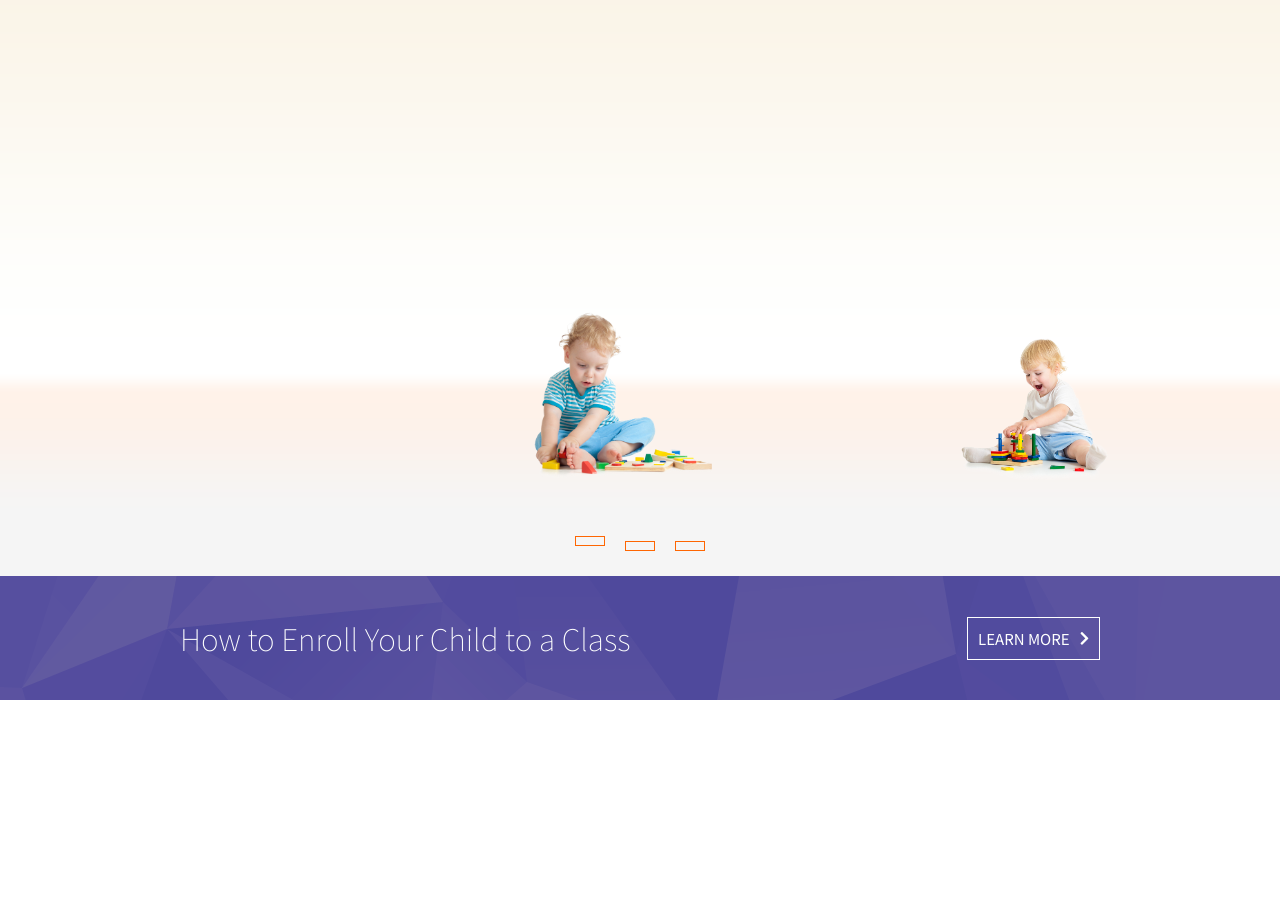
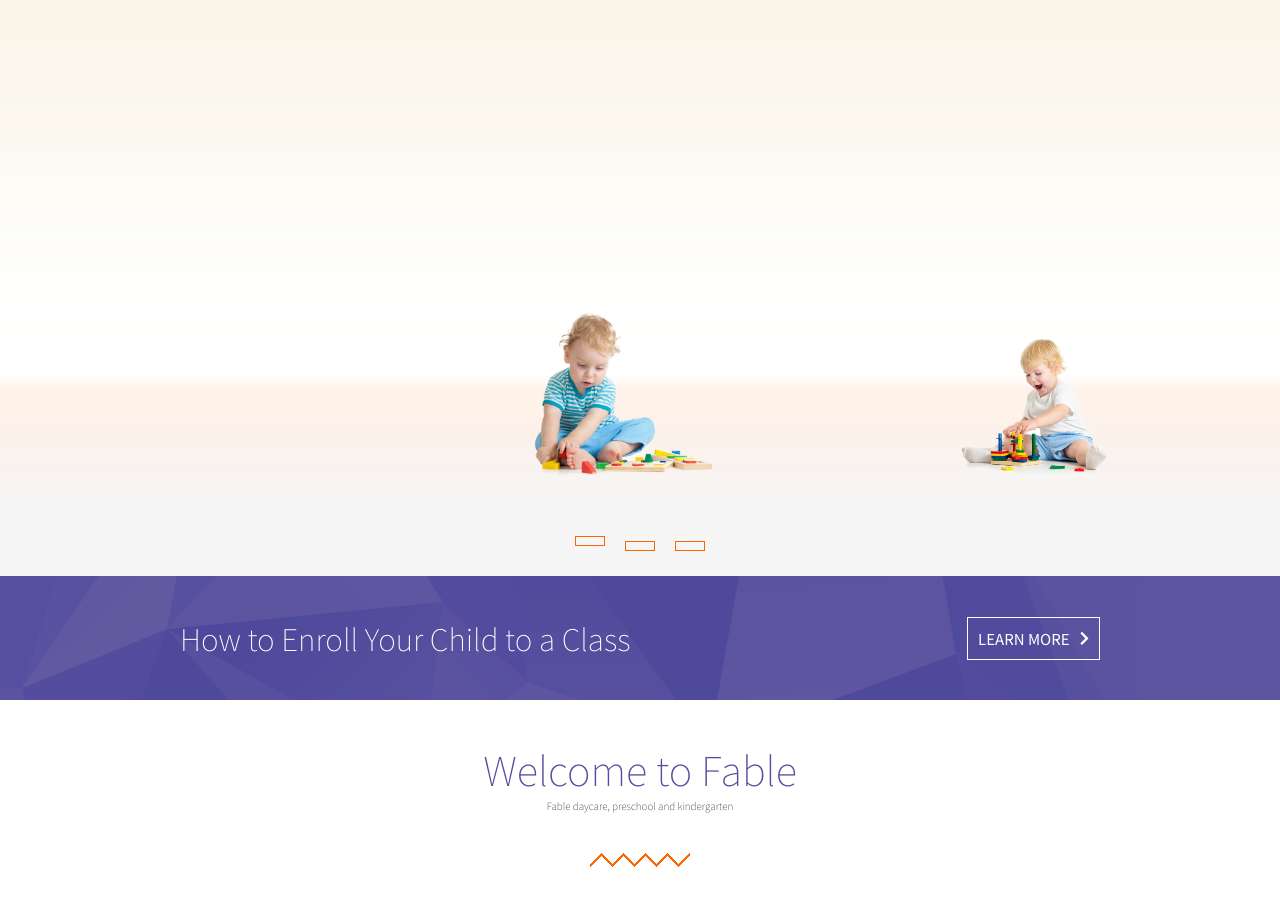
Before and after one commit to RobertoBarbagallo/proj-html-vuejs, a website: page index.html in a window 1280 px wide. Shown: the part 153-1058 px from the top of the page. Drawn offline with nearby package versions, Linux system fonts and the light colour scheme.

Commit message:
inizia prima sezione bianca

```diff
--- a/index.html
+++ b/index.html
@@ -33,9 +33,10 @@
           </nav>
         </div>
       </div>
-      <div class="hero" tabindex="-1" @keyup.left="leftClick" @keyup.right= "rightClick(false)">
+      <div class="hero" tabindex="-1" @keyup.left="leftClick" @keyup.right="rightClick(false)">
         <!-- <transition-group name="fade" mode="out-in"> -->
-          <div class="sliderCenter" :key="heroSliderList[defaultVueImg].id" :style="{ backgroundImage: 'url(' + heroSliderList[defaultVueImg].background + ')' }">
+        <div class="sliderCenter" :key="heroSliderList[defaultVueImg].id"
+          :style="{ backgroundImage: 'url(' + heroSliderList[defaultVueImg].background + ')' }">
           <div class="imgContainer left">
             <img :src="heroSliderList[defaultVueImg].leftImg" alt="">
           </div>
@@ -43,7 +44,8 @@
             <img :src="heroSliderList[defaultVueImg].rightImg" alt="">
           </div>
           <div class="dotsContainer">
-              <div v-for="(slide, indice) in heroSliderList" @click="dotClick(indice)" :class="{up: indice == defaultVueImg}" class="dot"></div>
+            <div v-for="(slide, indice) in heroSliderList" @click="dotClick(indice)"
+              :class="{up: indice == defaultVueImg}" class="dot"></div>
           </div>
         </div>
         <!-- </transition-group> -->
@@ -53,14 +55,20 @@
       <section class="withPattern">
         <div class="container">
           <div class="flex-container">
-            <h1>How to Enroll Your Child to a Class</h1>
+            <h2>How to Enroll Your Child to a Class</h2>
             <div class="btn invisible">LEARN MORE
               <i class="fas fa-chevron-right"></i>
             </div>
           </div>
         </div>
       </section>
-      <section></section>
+      <section>
+        <div class="container">
+            <h1>Welcome to Fable</h1>
+            <p>Fable daycare, preschool and kindergarten</p>
+            <img class="divider" src="public/imgs/header_divider.png" alt="divider">
+        </div>
+      </section>
       <section></section>
       <section></section>
       <section></section>
--- a/partials/_main.scss
+++ b/partials/_main.scss
@@ -1,14 +1,14 @@
-section{
-    padding: $base_Spacing*2 0;
+section {
+    padding: $base_Spacing * 2 0;
 
-    &.withPattern{
+    &.withPattern {
         background: url(../public/imgs/pattern.png);
         background-repeat: repeat-x;
 
-        .flex-container{
+        .flex-container {
             align-items: center;
 
-            h1{
+            h2 {
                 color: $Color_Cube_sugar_cane;
                 font-weight: 100;
                 font-size: $min_font_size * 3;
@@ -16,4 +16,27 @@ section{
             }
         }
     }
+
+    h1,
+    p{
+        font-weight: 100;
+        text-align: center;
+
+    }
+
+    h1 {
+        color: $Color_Cube_butterfly-bush;
+        font-size: $min_font_size * 4;
+    }
+
+    p {
+        color: $Color_Cube_mine-shaft;
+        font-size: $min_font_size;
+    }
+
+    .divider{
+        display: block;
+        margin: auto;
+        padding: $base_Spacing *2;
+    }
 }
```
Also changed, not shown: dist/app.css. Lines whose indentation alone changed are shown as unchanged.
